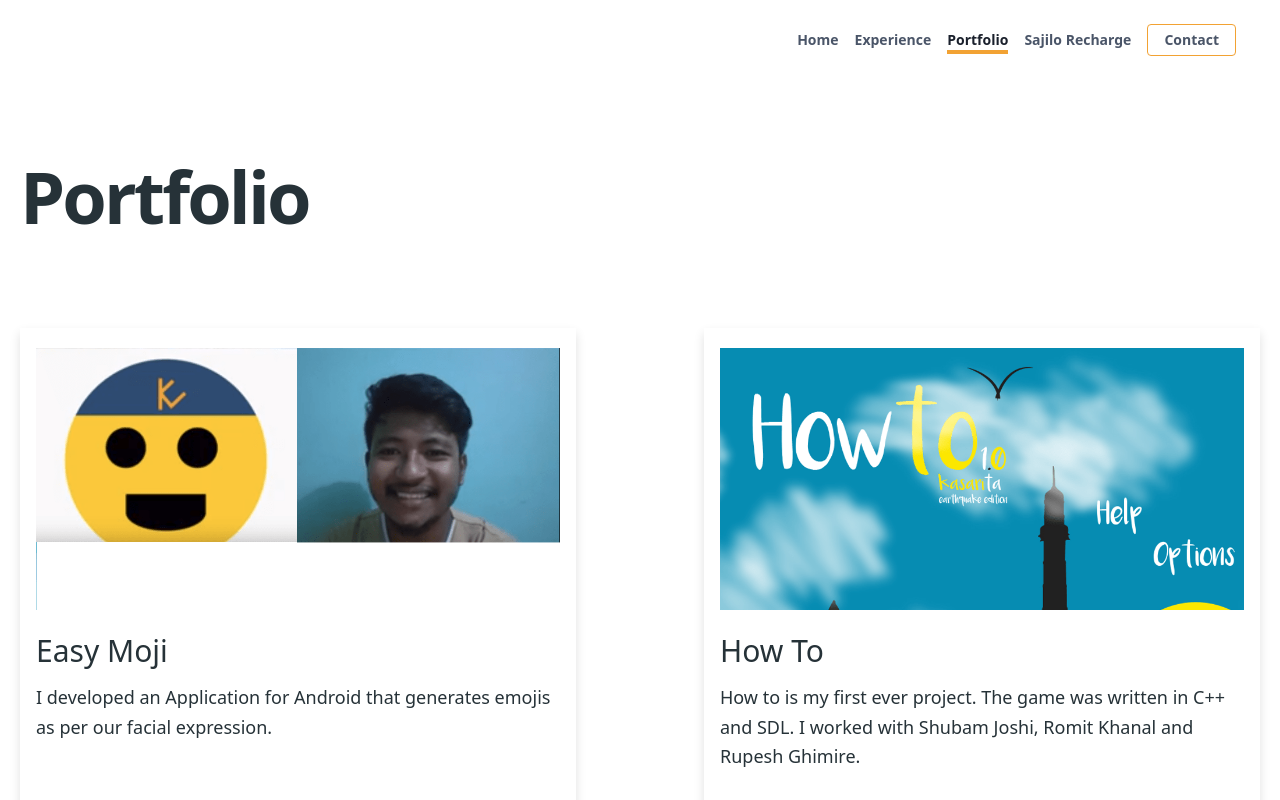
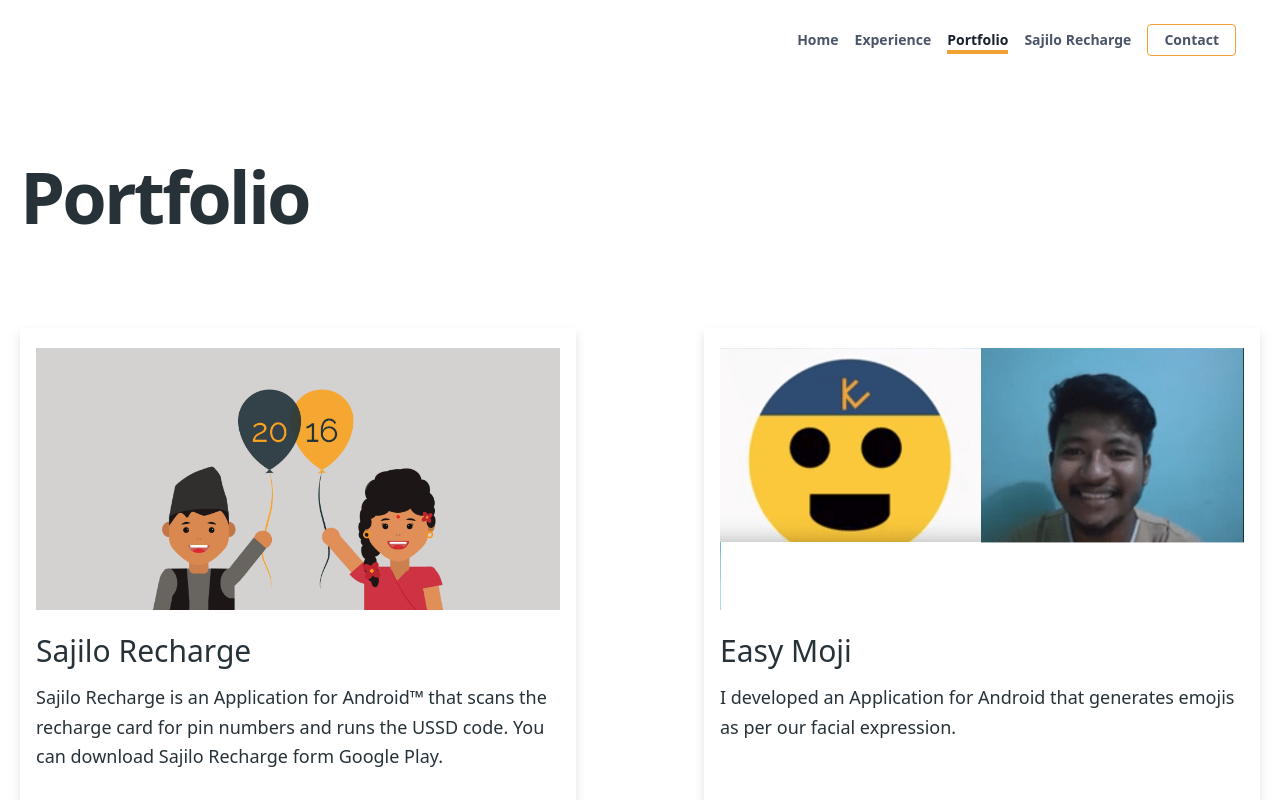
Before and after one commit to ishandongol/ishandongol.github.io, a Next.js app: page /portfolio in a window 1280 px wide. Shown: the top 800 px of the page. Built offline with nearby package versions, Linux system fonts and the light colour scheme.

Commit message:
[SAJILO RECHARGE IN FRONT]

```diff
--- a/pages/portfolio/index.tsx
+++ b/pages/portfolio/index.tsx
@@ -6,13 +6,16 @@
 import { getAllPortfolios } from "../../lib/api"
 import Post from '../../types/post'
 import MorePortfolio from '../../components/more-stories'
-import HeroPortfolio from '../../components/hero-post'
 
 type Props = {
     allPosts: Post[]
   }
 
 const Portfolio = ({allPosts}:Props) => {
+  const sajiloIndex = allPosts.findIndex((post) => post.slug === 'sajilorecharge')
+  const sajiloRecharge = allPosts[sajiloIndex]
+  const withoutSajiloRecharge = allPosts.filter((post) => post.slug !== sajiloRecharge.slug)
+  const all = [sajiloRecharge,...withoutSajiloRecharge]
     return(
        <>
        <Layout>
@@ -21,7 +24,7 @@
         </Head>
            <Container>
                <PostTitle>Portfolio</PostTitle>
-          {allPosts.length > 0 && <MorePortfolio posts={allPosts} />}
+          {allPosts.length > 0 && <MorePortfolio posts={all} />}
            </Container>
        </Layout>
        </>
```
